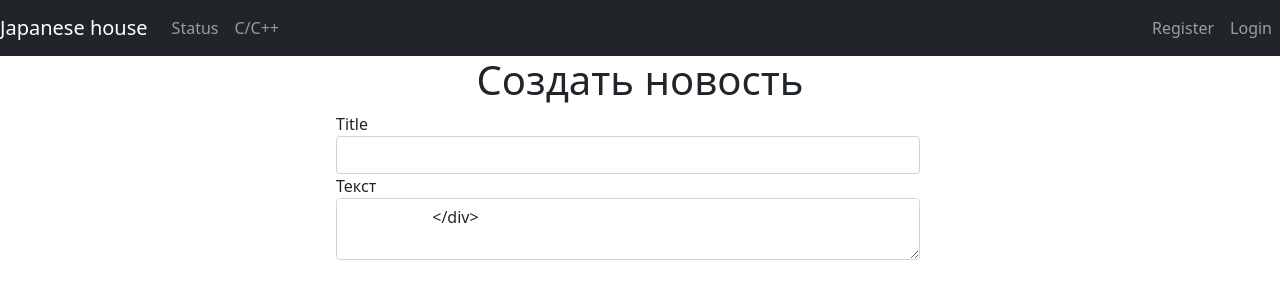
After one commit to VCGRC/my_web_site, a Python web app: template templates/create_news.html in a window 1280 px wide. The commit adds this page. Shown: the top 300 px of the page. Run offline with Jinja, Linux system fonts and the light colour scheme; the template is opened without the code that fills it, so the values that code supplies are empty.

Commit message:
add news

```diff
--- /dev/null
+++ b/templates/create_news.html
@@ -0,0 +1,27 @@
+{% extends "base.html" %}
+{% block title %}Sign Up{% endblock %}
+{% block body %}
+    <div class="d-flex justify-content-center align-items-center container ">
+
+        <div class="row ">
+            <h1 class="text-center">Создать новость</h1>
+
+            <div class="row justify-content-center">
+                <form name="create_new" class="align-items-center">
+                    <div class="form-group">
+                        <label for="title">Title</label>
+                        <input type="title" name="title" class="form-control" required>
+                    </div>
+
+                    <div class="form-group">
+                        <label for="text">Текст</label>
+                        <textarea name="text" class="form-control" required>
+                    </div>
+
+                    <input type="submit" value="Сделать новость" class="btn btn-primary mb-2">
+
+                </form>
+            </div>
+        </div>
+    </div>
+{% endblock %}
```
Also changed, not shown: app.py (+25 -1 lines), templates/index.html (+22 -1 lines).
